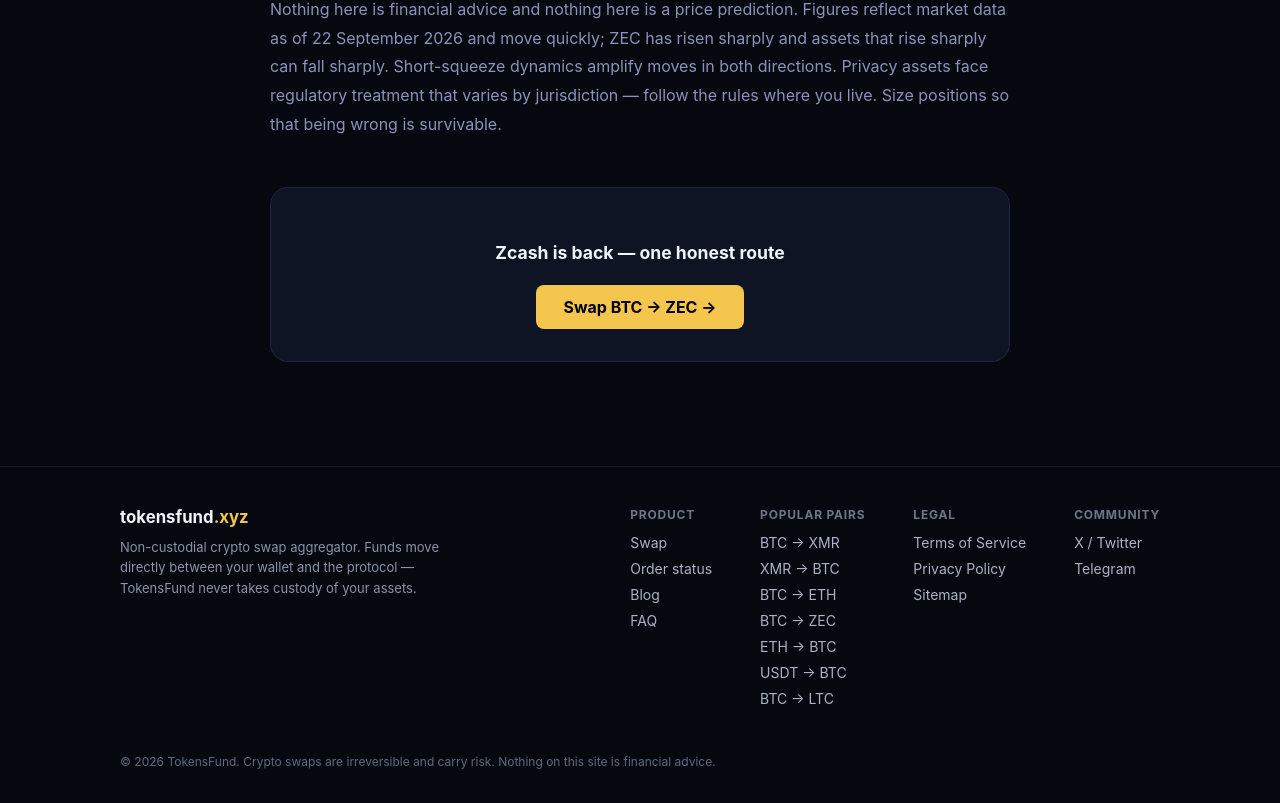
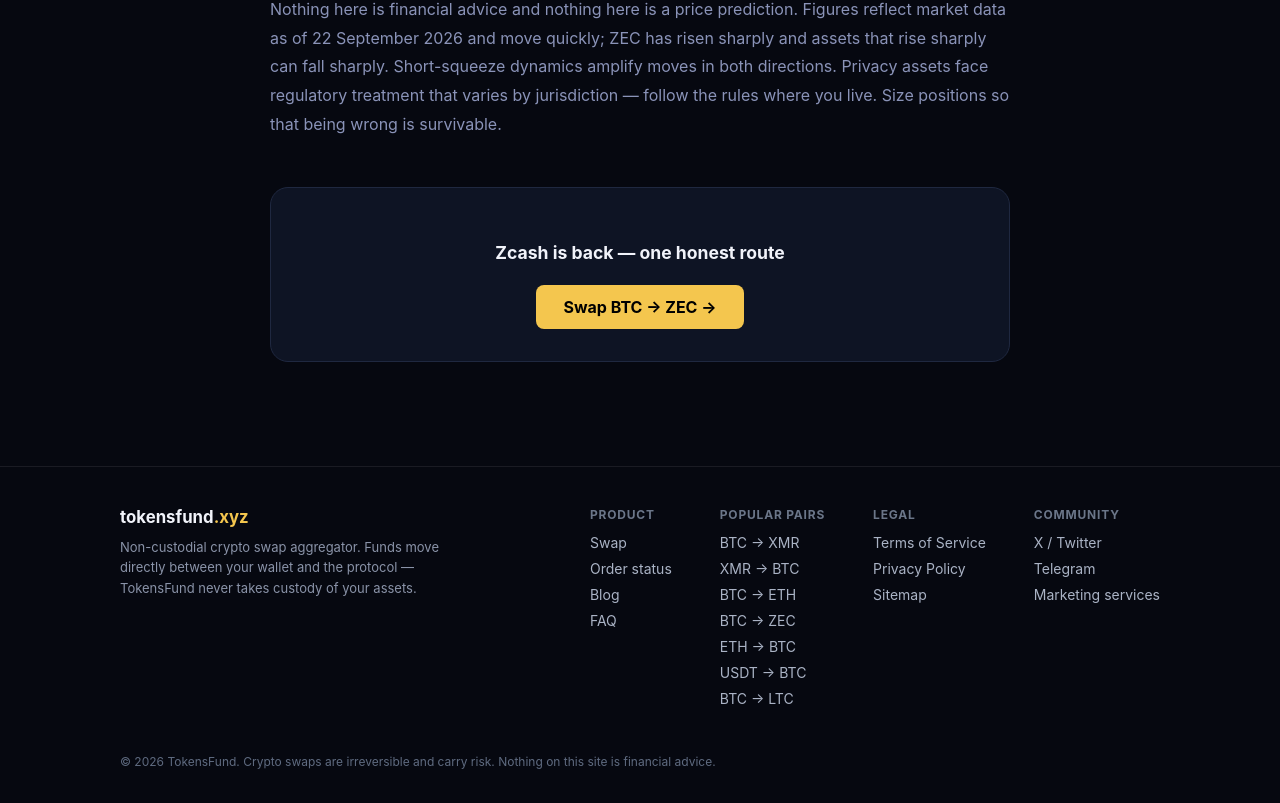
Before and after one commit to Nowfel1/Tokensfund, a Next.js app: page /blog/we-removed-zcash-and-it-4x-2026 in a window 1280 px wide. Shown: the part 2814-3617 px from the top of the page. Built offline with nearby package versions, Linux system fonts and the light colour scheme.

Commit message:
Update Footer.tsx

```diff
--- a/components/Footer.tsx
+++ b/components/Footer.tsx
@@ -75,6 +75,7 @@
               <div style={head}>Community</div>
               <a href="https://x.com/Tokensfund" target="_blank" rel="noopener noreferrer" style={link}>X / Twitter</a>
               <a href="https://t.me/Tokensfund" target="_blank" rel="noopener noreferrer" style={link}>Telegram</a>
+              <Link href="/marketing" style={link}>Marketing services</Link>
             </div>
           </div>
         </div>
```
